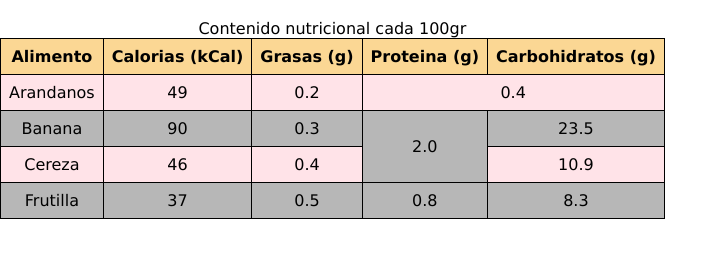
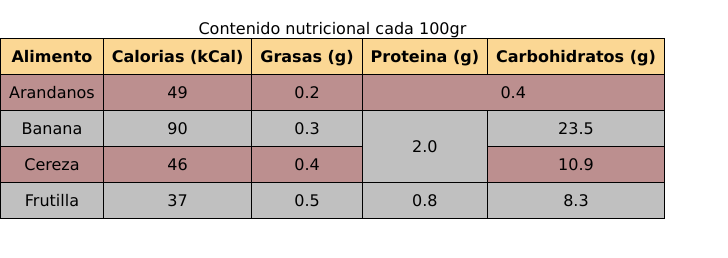
Before and after one commit to mvidal90/media-web, a plain HTML site: page pages/tables.html in a window 1280 px wide. Shown: the part 62-320 px from the top of the page, without its empty margins (0-728 px from the left). Drawn offline with Linux system fonts and the light colour scheme.

Commit message:
ADD use nth-child pseudoclass for give style to tr

```diff
--- a/styles/style.css
+++ b/styles/style.css
@@ -44,6 +44,7 @@ audio {
 table{
     border-collapse: collapse ;
 }
+
 thead{
     background-color: rgb(251, 215, 148);
 }
@@ -52,12 +53,26 @@ th, td{
     border: 1px solid black;
     padding: 0.5rem;
 }
+
 td{
     text-align: center;
 }
-.row-pink{
+
+/* .row-pink{
     background-color: rgb(255, 227, 232);
 }
+
 .row-gray{
     background-color: rgb(183, 183, 183);
+} */
+
+/* Para los hijos impares */
+tbody tr:nth-child(odd) {
+    /* tr:nth-child(2n+1) */
+    background-color: rosybrown;
 }
+/* Para los hijos pares */
+tbody tr:nth-child(even) {
+    /* tr:nth-child(2n) */
+    background-color: silver;
+}
```
